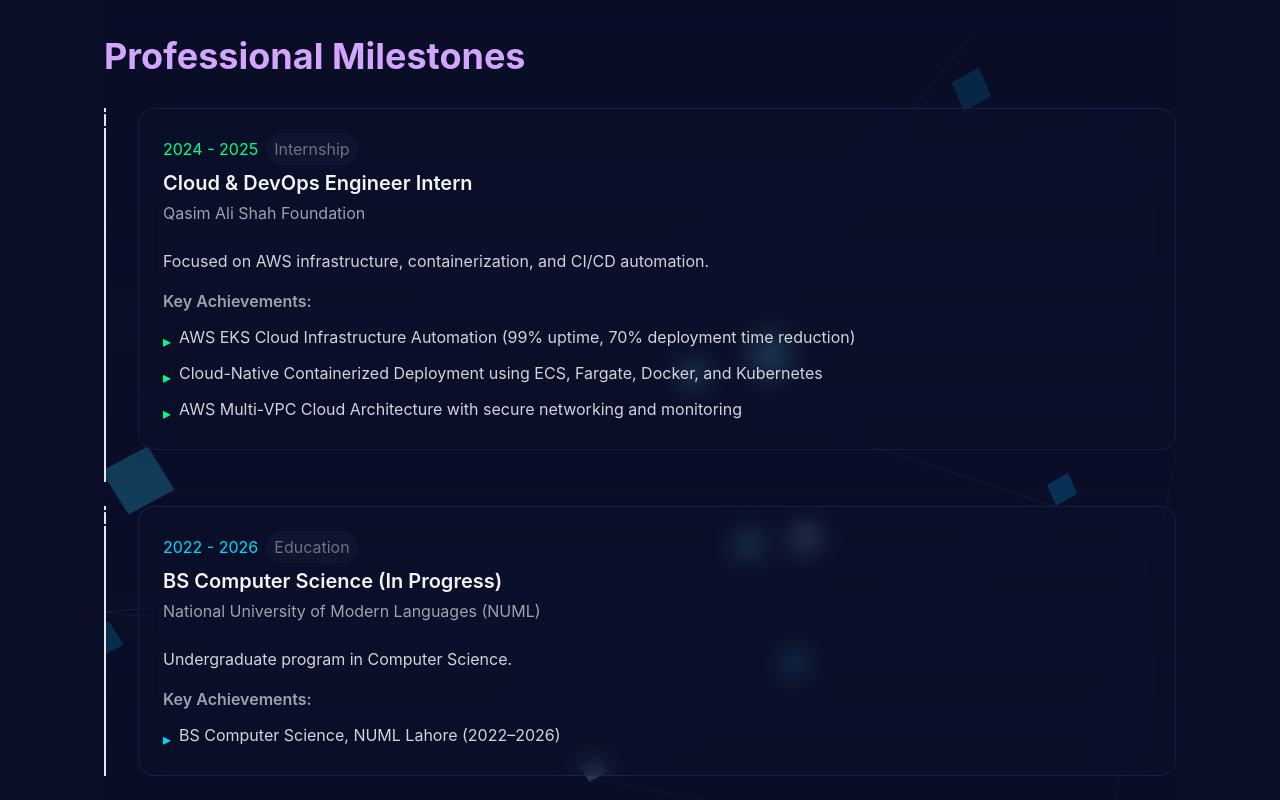
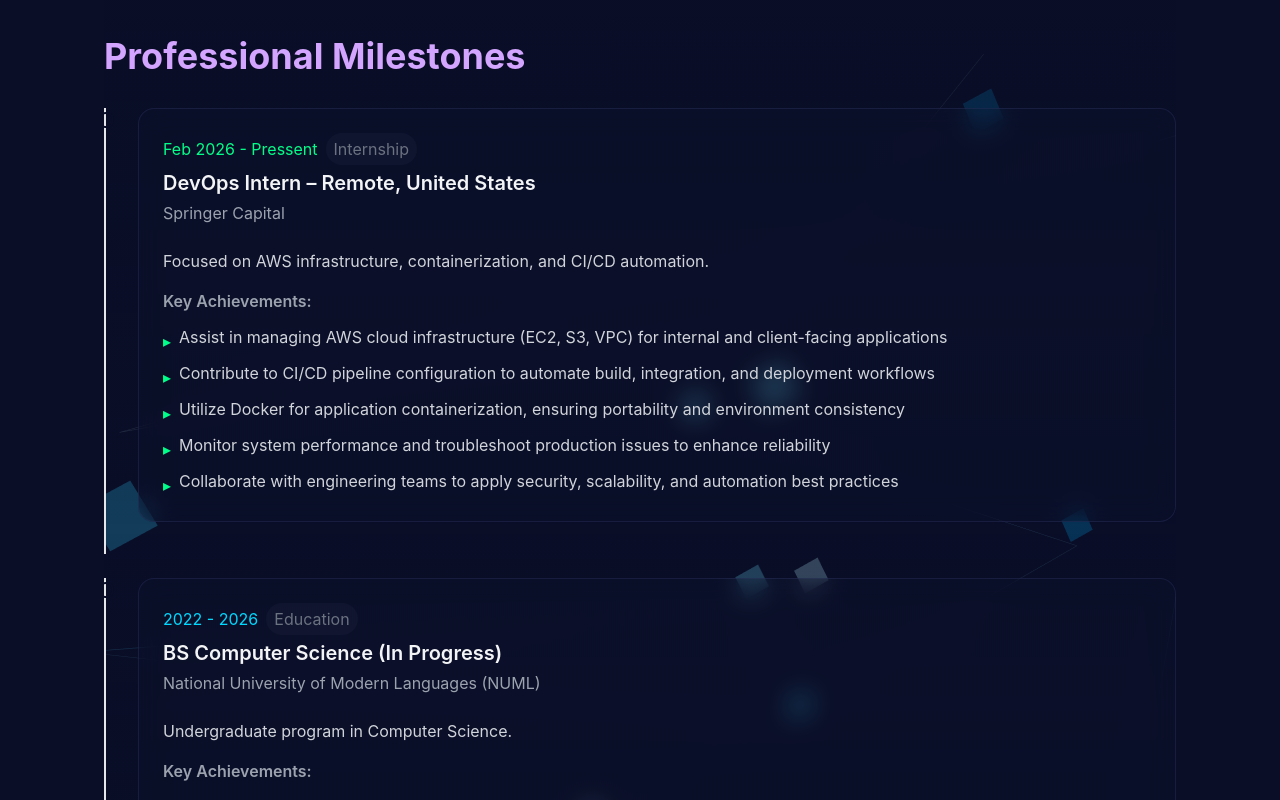
Before and after one commit to muhammaduzair9889/muhammad-uzair-portfolio, a React (Vite) app: page /certifications in a window 1280 px wide. Shown: the part 580-1380 px from the top of the page. Built offline with nearby package versions, Linux system fonts and the light colour scheme.

Commit message:
Update Experience section

```diff
--- a/src/components/layout/Navigation.tsx
+++ b/src/components/layout/Navigation.tsx
@@ -70,7 +70,7 @@ const navLinks: NavLink[] = [
   },
   {
     path: '/certifications',
-    label: 'Milestones',
+    label: 'Experiences',
     icon: (
       <svg className="h-4 w-4" viewBox="0 0 24 24" fill="none" stroke="currentColor" strokeWidth="2">
         <path strokeLinecap="round" strokeLinejoin="round" d="M4 19V5" />
--- a/src/pages/CertificationsAndMilestones.tsx
+++ b/src/pages/CertificationsAndMilestones.tsx
@@ -15,15 +15,17 @@ export const CertificationsAndMilestones: React.FC = () => {
 
   const milestones = [
     {
-      year: '2024 - 2025',
+      year: 'Feb 2026 - Pressent',
       quarter: 'Internship',
-      title: 'Cloud & DevOps Engineer Intern',
-      organization: 'Qasim Ali Shah Foundation',
+      title: 'DevOps Intern – Remote, United States',
+      organization: 'Springer Capital',
       description: 'Focused on AWS infrastructure, containerization, and CI/CD automation.',
       achievements: [
-        'AWS EKS Cloud Infrastructure Automation (99% uptime, 70% deployment time reduction)',
-        'Cloud-Native Containerized Deployment using ECS, Fargate, Docker, and Kubernetes',
-        'AWS Multi-VPC Cloud Architecture with secure networking and monitoring'
+        'Assist in managing AWS cloud infrastructure (EC2, S3, VPC) for internal and client-facing applications',
+        'Contribute to CI/CD pipeline configuration to automate build, integration, and deployment workflows',
+        'Utilize Docker for application containerization, ensuring portability and environment consistency',
+        'Monitor system performance and troubleshoot production issues to enhance reliability',
+        'Collaborate with engineering teams to apply security, scalability, and automation best practices'
       ],
       color: 'automation'
     },
--- a/src/pages/Profile.tsx
+++ b/src/pages/Profile.tsx
@@ -90,7 +90,7 @@ export const Profile: React.FC = () => {
               </ul>
           </div>
 
-          <div className="mb-12">
+          {/* <div className="mb-12">
             <h2 className="text-3xl md:text-4xl font-bold mb-6 text-automation">
               Professional Experience
             </h2>
@@ -114,7 +114,7 @@ export const Profile: React.FC = () => {
                 </ul>
               </motion.div>
             </div>
-          </div>
+          </div> */}
 
           <div className="mb-12">
             <h2 className="text-3xl md:text-4xl font-bold mb-6 text-orange">
```
